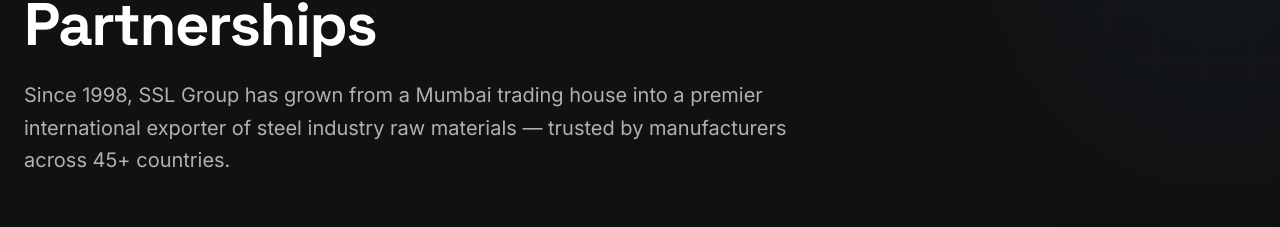
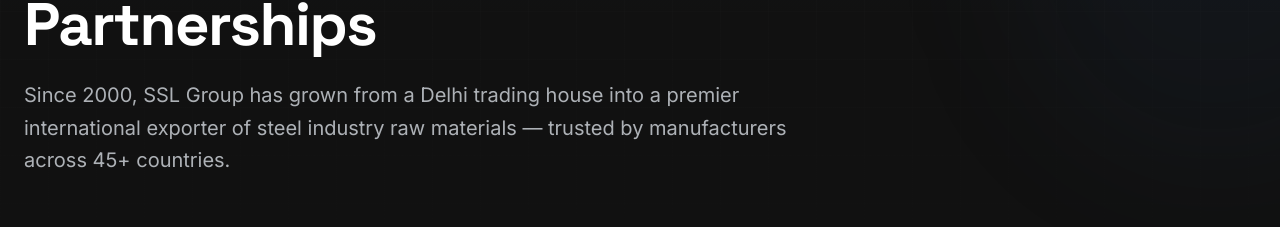
Before and after one commit to Mukesh-k7/ssl-group-website, a Next.js app: page /about in a window 1280 px wide. Shown: the part 229-456 px from the top of the page. Built offline with nearby package versions, Linux system fonts and the light colour scheme; no server answers.

Commit message:
Some Changes [AI 98%]

```diff
--- a/app/about/page.tsx
+++ b/app/about/page.tsx
@@ -50,7 +50,7 @@
       <PageHero
         eyebrow="About SSL Group"
         title="Forging Global Metallurgy Partnerships"
-        description={`Since ${company.founded}, SSL Group has grown from a Mumbai trading house into a premier international exporter of steel industry raw materials — trusted by manufacturers across 45+ countries.`}
+        description={`Since ${company.founded}, SSL Group has grown from a Delhi trading house into a premier international exporter of steel industry raw materials — trusted by manufacturers across 45+ countries.`}
       />
       <AnimatedSection
         id="about-content"
--- a/data/site.ts
+++ b/data/site.ts
@@ -15,8 +15,8 @@
     line1: "Delhi Head Office : Ground Floor, CC-23, AVANTIKA 1, Avantika Main Road, Saini Washing Center, Avantika, Ghaziabad,",
     line2: " Uttar Pradesh 201015, India",
   },
-  founded: 1998,
-  catalogUrl: getAbsoluteUrl("/catalog/ssl-group-product-catalog.pdf"),
+  founded: 2000,
+  catalogUrl: getAbsoluteUrl("/catalog/ssl-product-catalog.pdf"),
 };
 
 export const navigation: NavItem[] = [
--- a/sections/hero.tsx
+++ b/sections/hero.tsx
@@ -28,7 +28,7 @@
             bg-industrial-grid
             opacity-30
           "
-          /
+        /
         >
         <motion
           .div
@@ -46,7 +46,7 @@
             h-1/2
             bg-gradient-to-t from-charcoal to-transparent
           "
-          /
+        /
         >
         {/* Steel beam lines */}
         <svg
@@ -127,7 +127,7 @@
                   h-4 w-4
                   text-industrial-blue
                 "
-                /
+              /
               >
               Exporting to 45+ Countries Since {company.founded}
             </motion.div>
@@ -190,17 +190,26 @@
                     className="
                       h-5 w-5
                     "
-                    /
+                  /
                   >
                 </Link>
               </Button>
               <Button size="lg" variant="secondary" asChild>
-                <a href={company.catalogUrl}>
+                {/* <a href={company.catalogUrl}>
                   <Download
                     className="
                       h-5 w-5
                     "
                     /
+                  >
+                  Download Catalog
+                </a> */}
+                <a href={"https://www.sslgroup.in/images/ssl-brouchser-final.pdf"} target="_blank" rel="noopener noreferrer">
+                  <Download
+                    className="
+                      h-5 w-5
+                    "
+                  /
                   >
                   Download Catalog
                 </a>
@@ -235,7 +244,7 @@
                       h-4 w-4
                       text-industrial-blue
                     "
-                    /
+                  /
                   >
                   {label}
                 </div>
```
Also changed, not shown: 1 other file (tests, documents, lock files or other folders).
